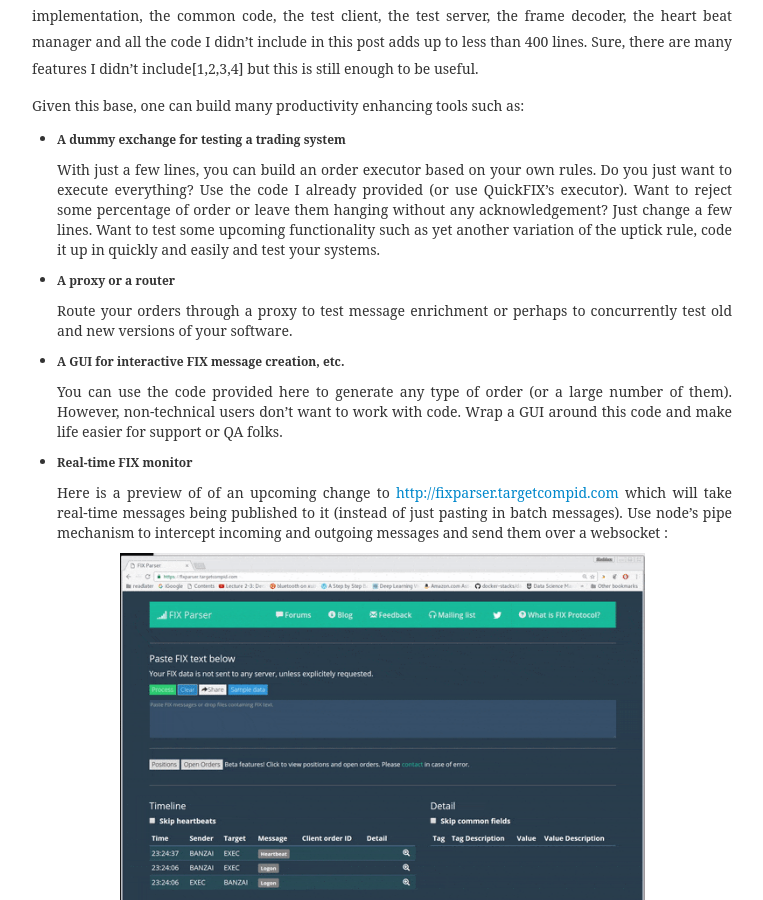
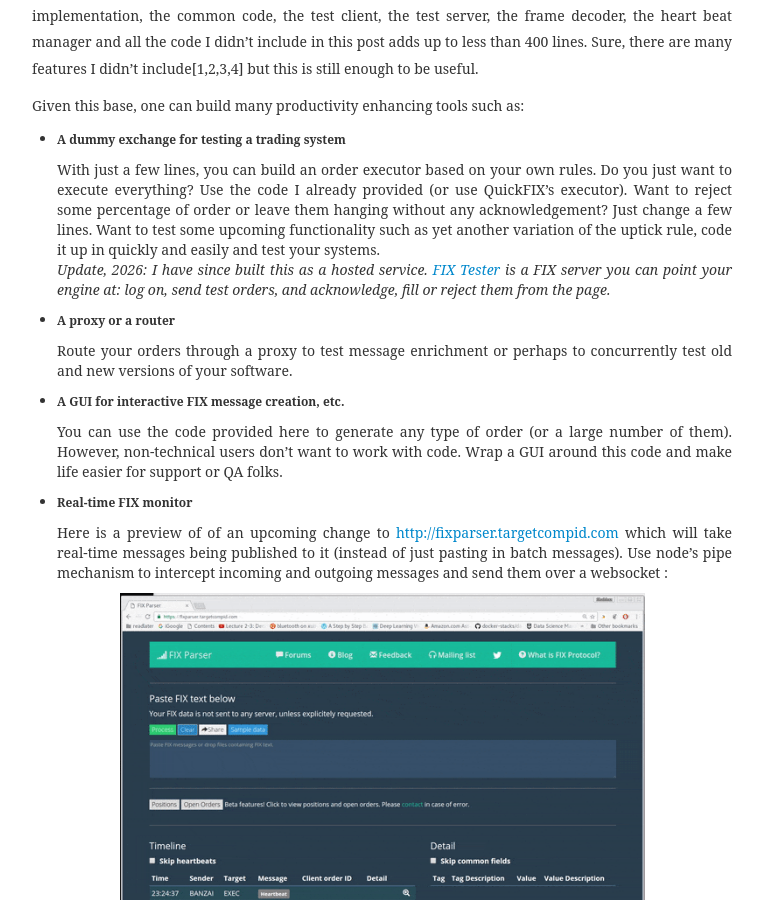
Before and after one commit to falconair/falconair.github.com, a Jekyll site: the page built from _posts/2017-05-15-trading-tools-in-javascript.md, in a window 1280 px wide and 900 px high, scrolled down 11648 px. Shown: the whole window, without its empty margins (258-1021 px from the left). Built offline with Jekyll 4.4.1, drawn with Linux system fonts in a browser that asks for light colours; nearby versions of some CDN libraries; some web fonts are replaced.

Commit message:
Trading tools post: link FIX Tester from the dummy-exchange bullet
Adds a dated 2026 update note pointing readers who want a test
counterparty to FIX Tester, tagged utm_source=blog&utm_medium=post so
the referrals show up separately in FIX Tester's analytics.

```diff
--- a/_posts/2017-05-15-trading-tools-in-javascript.md
+++ b/_posts/2017-05-15-trading-tools-in-javascript.md
@@ -462,6 +462,7 @@ Given this base, one can build many productivity enhancing tools such as:
 
 * ###### A dummy exchange for testing a trading system
 With just a few lines, you can build an order executor based on your own rules. Do you just want to execute everything? Use the code I already provided (or use QuickFIX's executor). Want to reject some percentage of order or leave them hanging without any acknowledgement? Just change a few lines.  Want to test some upcoming functionality such as yet another variation of the uptick rule, code it up in quickly and easily and test your systems.
+<br>_Update, 2026: I have since built this as a hosted service. [FIX Tester](https://fixtester.targetcompid.com/?utm_source=blog&utm_medium=post) is a FIX server you can point your engine at: log on, send test orders, and acknowledge, fill or reject them from the page._
 * ###### A proxy or a router
 Route your orders through a proxy to test message enrichment or perhaps to concurrently test old and new versions of your software.
 * ###### A GUI for interactive FIX message creation, etc.
```
